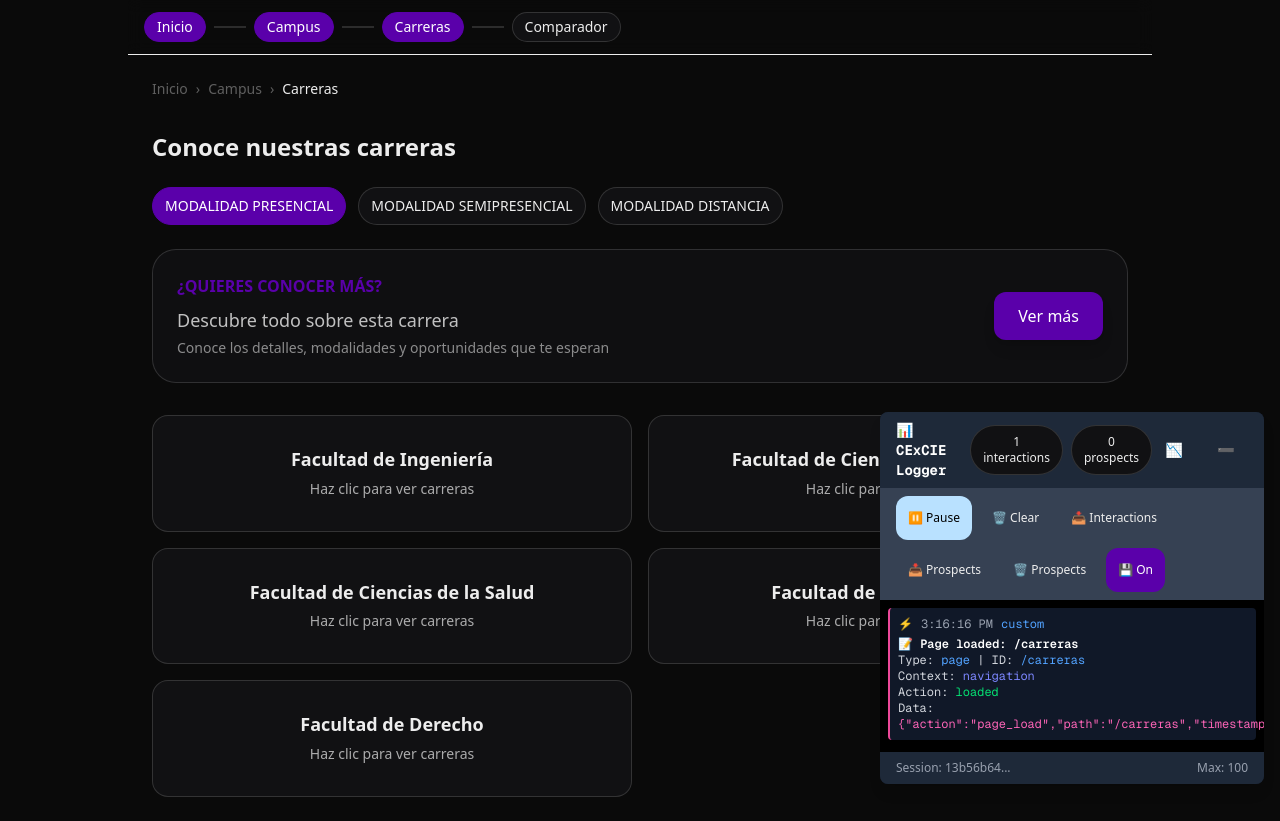
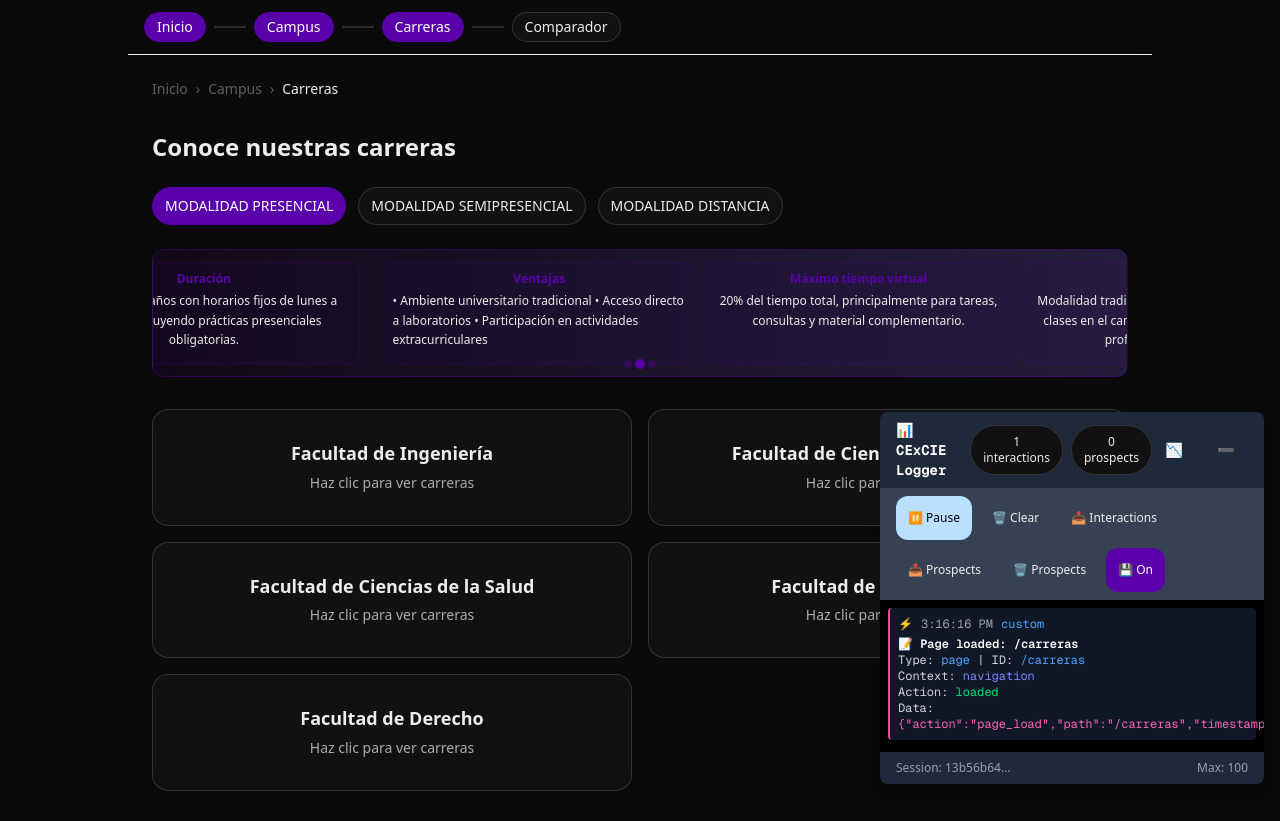
Before and after one commit to jcguzmanr/cexcie-demo, a Next.js app: page /carreras in a window 1280 px wide. Built offline with nearby package versions, Linux system fonts and the light colour scheme.

Commit message:
feat: implementar carrusel de modalidades con 3 elementos por vista y colores UC

```diff
--- a/app/carreras/page.tsx
+++ b/app/carreras/page.tsx
@@ -18,7 +18,14 @@ export default function CarrerasPage() {
   const selectedCarreras = useAppStore((s) => s.selectedCarreras);
   const { toggleCarrera, clearComparador } = useAppStore((s) => s.actions);
   const [open, setOpen] = React.useState<string | null>(null);
-  const [showInfoModal, setShowInfoModal] = React.useState(false);
+  const [currentSlide, setCurrentSlide] = React.useState(0);
+
+  React.useEffect(() => {
+    const interval = setInterval(() => {
+      setCurrentSlide((prev) => (prev + 1) % 3); // 3 posiciones para mostrar 3 elementos por vez
+    }, 5000); // Cambia cada 5 segundos
+    return () => clearInterval(interval);
+  }, []);
 
   return (
     <div className="p-6 grid gap-6">
@@ -40,24 +47,107 @@ export default function CarrerasPage() {
 
       <div className="space-y-8">
 
-        {/* Banner de información adicional */}
-        <div className="rounded-3xl border border-[var(--border)] bg-[color-mix(in_oklab,var(--surface),transparent_20%)] p-6">
-          <div className="flex items-center justify-between">
-            <div className="flex-1">
-              <div className="text-[var(--uc-purple)] font-semibold mb-2">¿QUIERES CONOCER MÁS?</div>
-              <div className="text-[var(--foreground)] opacity-80 leading-relaxed">
-                <p className="text-lg font-medium mb-1">Descubre todo sobre esta carrera</p>
-                <p className="text-sm opacity-70">Conoce los detalles, modalidades y oportunidades que te esperan</p>
+      <div className="w-full h-32 relative overflow-hidden rounded-xl bg-gradient-to-r from-[var(--uc-purple)]/10 to-[var(--uc-lilac)]/20 border border-[var(--uc-purple)]/30">
+            <div className="absolute inset-0 flex transition-transform duration-1000 ease-in-out"
+                 style={{ transform: `translateX(-${(currentSlide * 100)}%)` }}>
+
+              {/* Posición 1: ¿Qué es? + Beneficios + Duración */}
+              <div className="w-full flex-shrink-0 flex gap-2 p-3">
+                <div className="flex-1 bg-[var(--uc-purple)]/5 rounded-lg p-2 border border-[var(--uc-purple)]/20">
+                  <div className="text-[var(--uc-purple)] font-semibold text-xs mb-1 text-center">¿Qué es?</div>
+                  <div className="text-[var(--foreground)] text-xs leading-relaxed text-center">
+                    {modalidad === "presencial" && "Modalidad tradicional donde asistes físicamente a clases en el campus, con interacción directa con profesores y compañeros."}
+                    {modalidad === "semipresencial" && "Combinación de clases presenciales y virtuales, ofreciendo flexibilidad manteniendo la conexión personal."}
+                    {modalidad === "distancia" && "Educación completamente en línea con plataformas digitales avanzadas, permitiendo estudiar desde cualquier lugar."}
+                  </div>
+                </div>
+                <div className="flex-1 bg-[var(--uc-purple)]/5 rounded-lg p-2 border border-[var(--uc-purple)]/20">
+                  <div className="text-[var(--uc-purple)] font-semibold text-xs mb-1 text-center">Beneficios</div>
+                  <div className="text-[var(--foreground)] text-xs leading-relaxed">
+                    {modalidad === "presencial" && "• Experiencia inmersiva completa\n• Networking directo\n• Acceso inmediato a recursos físicos"}
+                    {modalidad === "semipresencial" && "• Flexibilidad de horarios\n• Ahorro en transporte\n• Combinación de lo mejor de ambos mundos"}
+                    {modalidad === "distancia" && "• Máxima flexibilidad\n• Ahorro en tiempo y transporte\n• Acceso global a la educación"}
+                  </div>
+                </div>
+                <div className="flex-1 bg-[var(--uc-purple)]/5 rounded-lg p-2 border border-[var(--uc-purple)]/20">
+                  <div className="text-[var(--uc-purple)] font-semibold text-xs mb-1 text-center">Duración</div>
+                  <div className="text-[var(--foreground)] text-xs leading-relaxed text-center">
+                    {modalidad === "presencial" && "Carreras de 5 años con horarios fijos de lunes a viernes, incluyendo prácticas presenciales obligatorias."}
+                    {modalidad === "semipresencial" && "Carreras de 5 años con clases presenciales 2-3 veces por semana y actividades virtuales complementarias."}
+                    {modalidad === "distancia" && "Carreras de 5 años con ritmo personalizado, permitiendo completar en menos tiempo según tu dedicación."}
+                  </div>
+                </div>
+              </div>
+
+              {/* Posición 2: Ventajas + Máximo tiempo virtual + ¿Qué es? */}
+              <div className="w-full flex-shrink-0 flex gap-2 p-3">
+                <div className="flex-1 bg-[var(--uc-purple)]/5 rounded-lg p-2 border border-[var(--uc-purple)]/20">
+                  <div className="text-[var(--uc-purple)] font-semibold text-xs mb-1 text-center">Ventajas</div>
+                  <div className="text-[var(--foreground)] text-xs leading-relaxed">
+                    {modalidad === "presencial" && "• Ambiente universitario tradicional\n• Acceso directo a laboratorios\n• Participación en actividades extracurriculares"}
+                    {modalidad === "semipresencial" && "• Balance entre flexibilidad y estructura\n• Ahorro en costos de transporte\n• Mantiene conexión social"}
+                    {modalidad === "distancia" && "• Sin limitaciones geográficas\n• Ahorro significativo en costos\n• Compatible con trabajo y familia"}
+                  </div>
+                </div>
+                <div className="flex-1 bg-[var(--uc-purple)]/5 rounded-lg p-2 border border-[var(--uc-purple)]/20">
+                  <div className="text-[var(--uc-purple)] font-semibold text-xs mb-1 text-center">Máximo tiempo virtual</div>
+                  <div className="text-[var(--foreground)] text-xs leading-relaxed text-center">
+                    {modalidad === "presencial" && "20% del tiempo total, principalmente para tareas, consultas y material complementario."}
+                    {modalidad === "semipresencial" && "60% del tiempo total, combinando clases virtuales con sesiones presenciales estratégicas."}
+                    {modalidad === "distancia" && "100% del tiempo total, con plataformas digitales y herramientas virtuales como base principal."}
+                  </div>
+                </div>
+                <div className="flex-1 bg-[var(--uc-purple)]/5 rounded-lg p-2 border border-[var(--uc-purple)]/20">
+                  <div className="text-[var(--uc-purple)] font-semibold text-xs mb-1 text-center">¿Qué es?</div>
+                  <div className="text-[var(--foreground)] text-xs leading-relaxed text-center">
+                    {modalidad === "presencial" && "Modalidad tradicional donde asistes físicamente a clases en el campus, con interacción directa con profesores y compañeros."}
+                    {modalidad === "semipresencial" && "Combinación de clases presenciales y virtuales, ofreciendo flexibilidad manteniendo la conexión personal."}
+                    {modalidad === "distancia" && "Educación completamente en línea con plataformas digitales avanzadas, permitiendo estudiar desde cualquier lugar."}
+                  </div>
+                </div>
+              </div>
+
+              {/* Posición 3: Beneficios + Duración + Ventajas */}
+              <div className="w-full flex-shrink-0 flex gap-2 p-3">
+                <div className="flex-1 bg-[var(--uc-purple)]/5 rounded-lg p-2 border border-[var(--uc-purple)]/20">
+                  <div className="text-[var(--uc-purple)] font-semibold text-xs mb-1 text-center">Beneficios</div>
+                  <div className="text-[var(--foreground)] text-xs leading-relaxed">
+                    {modalidad === "presencial" && "• Experiencia inmersiva completa\n• Networking directo\n• Acceso inmediato a recursos físicos"}
+                    {modalidad === "semipresencial" && "• Flexibilidad de horarios\n• Ahorro en transporte\n• Combinación de lo mejor de ambos mundos"}
+                    {modalidad === "distancia" && "• Máxima flexibilidad\n• Ahorro en tiempo y transporte\n• Acceso global a la educación"}
+                  </div>
+                </div>
+                <div className="flex-1 bg-[var(--uc-purple)]/5 rounded-lg p-2 border border-[var(--uc-purple)]/20">
+                  <div className="text-[var(--uc-purple)] font-semibold text-xs mb-1 text-center">Duración</div>
+                  <div className="text-[var(--foreground)] text-xs leading-relaxed text-center">
+                    {modalidad === "presencial" && "Carreras de 5 años con horarios fijos de lunes a viernes, incluyendo prácticas presenciales obligatorias."}
+                    {modalidad === "semipresencial" && "Carreras de 5 años con clases presenciales 2-3 veces por semana y actividades virtuales complementarias."}
+                    {modalidad === "distancia" && "Carreras de 5 años con ritmo personalizado, permitiendo completar en menos tiempo según tu dedicación."}
+                  </div>
+                </div>
+                <div className="flex-1 bg-[var(--uc-purple)]/5 rounded-lg p-2 border border-[var(--uc-purple)]/20">
+                  <div className="text-[var(--uc-purple)] font-semibold text-xs mb-1 text-center">Ventajas</div>
+                  <div className="text-[var(--foreground)] text-xs leading-relaxed">
+                    {modalidad === "presencial" && "• Ambiente universitario tradicional\n• Acceso directo a laboratorios\n• Participación en actividades extracurriculares"}
+                    {modalidad === "semipresencial" && "• Balance entre flexibilidad y estructura\n• Ahorro en costos de transporte\n• Mantiene conexión social"}
+                    {modalidad === "distancia" && "• Sin limitaciones geográficas\n• Ahorro significativo en costos\n• Compatible con trabajo y familia"}
+                  </div>
+                </div>
               </div>
             </div>
-            <button
-              onClick={() => setShowInfoModal(true)}
-              className="bg-[var(--uc-purple)] hover:bg-[var(--uc-purple)]/90 text-white px-6 py-3 rounded-xl font-medium transition-all duration-200 hover:scale-105 active:scale-95 shadow-lg"
-            >
-              Ver más
-            </button>
+
+            {/* Indicadores de posición */}
+            <div className="absolute bottom-2 left-1/2 transform -translate-x-1/2 flex gap-1">
+              {[0, 1, 2].map((index) => (
+                <div
+                  key={index}
+                  className={`w-2 h-2 rounded-full transition-all duration-300 ${
+                    currentSlide === index ? 'bg-[var(--uc-purple)] scale-125' : 'bg-[var(--uc-purple)]/30'
+                  }`}
+                />
+              ))}
+            </div>
           </div>
-        </div>
 
         {/* Listado de facultades */}
         <div className="grid grid-cols-1 md:grid-cols-2 gap-4">
@@ -138,85 +228,7 @@ export default function CarrerasPage() {
         </Modal>
       ))}
 
-      {/* Modal de información adicional */}
-      <Modal
-        open={showInfoModal}
-        onClose={() => setShowInfoModal(false)}
-        title="Información de la Modalidad"
-        subtitle={`Modalidad ${modalidad.charAt(0).toUpperCase() + modalidad.slice(1)}`}
-      >
-        <div className="space-y-6">
-          <div className="text-center mb-6">
-            <div className="text-4xl mb-3">🎓</div>
-            <p className="text-lg font-medium">Conoce todos los detalles de esta modalidad</p>
-          </div>
 
-          {/* Scroll horizontal con las 5 opciones */}
-          <div className="overflow-x-auto pb-4">
-            <div className="flex gap-4 min-w-max">
-              {/* Qué es */}
-              <div className="w-64 flex-shrink-0">
-                <div className="bg-orange-200 text-black p-4 rounded-xl mb-3 text-center font-semibold">
-                  ¿Qué es?
-                </div>
-                <div className="bg-orange-200 text-black p-4 rounded-xl text-sm leading-relaxed">
-                  {modalidad === "presencial" && "Modalidad tradicional donde asistes físicamente a clases en el campus, con interacción directa con profesores y compañeros."}
-                  {modalidad === "semipresencial" && "Combinación de clases presenciales y virtuales, ofreciendo flexibilidad manteniendo la conexión personal."}
-                  {modalidad === "distancia" && "Educación completamente en línea con plataformas digitales avanzadas, permitiendo estudiar desde cualquier lugar."}
-                </div>
-              </div>
-
-              {/* Beneficios */}
-              <div className="w-64 flex-shrink-0">
-                <div className="bg-orange-200 text-black p-4 rounded-xl mb-3 text-center font-semibold">
-                  Beneficios
-                </div>
-                <div className="bg-orange-200 text-black p-4 rounded-xl text-sm leading-relaxed">
-                  {modalidad === "presencial" && "• Experiencia inmersiva completa\n• Networking directo\n• Acceso inmediato a recursos físicos\n• Horarios estructurados"}
-                  {modalidad === "semipresencial" && "• Flexibilidad de horarios\n• Ahorro en transporte\n• Combinación de lo mejor de ambos mundos\n• Autonomía controlada"}
-                  {modalidad === "distancia" && "• Máxima flexibilidad\n• Ahorro en tiempo y transporte\n• Acceso global a la educación\n• Aprendizaje autodirigido"}
-                </div>
-              </div>
-
-              {/* Duración */}
-              <div className="w-64 flex-shrink-0">
-                <div className="bg-orange-200 text-black p-4 rounded-xl mb-3 text-center font-semibold">
-                  Duración
-                </div>
-                <div className="bg-orange-200 text-black p-4 rounded-xl text-sm leading-relaxed">
-                  {modalidad === "presencial" && "Carreras de 5 años con horarios fijos de lunes a viernes, incluyendo prácticas presenciales obligatorias."}
-                  {modalidad === "semipresencial" && "Carreras de 5 años con clases presenciales 2-3 veces por semana y actividades virtuales complementarias."}
-                  {modalidad === "distancia" && "Carreras de 5 años con ritmo personalizado, permitiendo completar en menos tiempo según tu dedicación."}
-                </div>
-              </div>
-
-              {/* Ventajas */}
-              <div className="w-64 flex-shrink-0">
-                <div className="bg-orange-200 text-black p-4 rounded-xl mb-3 text-center font-semibold">
-                  Ventajas
-                </div>
-                <div className="bg-orange-200 text-black p-4 rounded-xl text-sm leading-relaxed">
-                  {modalidad === "presencial" && "• Ambiente universitario tradicional\n• Acceso directo a laboratorios\n• Participación en actividades extracurriculares\n• Seguimiento personalizado"}
-                  {modalidad === "semipresencial" && "• Balance entre flexibilidad y estructura\n• Ahorro en costos de transporte\n• Mantiene conexión social\n• Adaptable a diferentes estilos de vida"}
-                  {modalidad === "distancia" && "• Sin limitaciones geográficas\n• Ahorro significativo en costos\n• Compatible con trabajo y familia\n• Tecnología de vanguardia"}
-                </div>
-              </div>
-
-              {/* Máximo tiempo virtual */}
-              <div className="w-64 flex-shrink-0">
-                <div className="bg-orange-200 text-black p-4 rounded-xl mb-3 text-center font-semibold">
-                  Máximo tiempo virtual
-                </div>
-                <div className="bg-orange-200 text-black p-4 rounded-xl text-sm leading-relaxed">
-                  {modalidad === "presencial" && "20% del tiempo total, principalmente para tareas, consultas y material complementario."}
-                  {modalidad === "semipresencial" && "60% del tiempo total, combinando clases virtuales con sesiones presenciales estratégicas."}
-                  {modalidad === "distancia" && "100% del tiempo total, con plataformas digitales y herramientas virtuales como base principal."}
-                </div>
-              </div>
-            </div>
-          </div>
-        </div>
-      </Modal>
     </div>
   );
 }
--- a/app/modalidad/page.tsx
+++ b/app/modalidad/page.tsx
@@ -55,7 +55,7 @@ export default function ModalidadPage() {
                   <div className="flex items-center justify-between">
                     <div className="flex-1">
                       <p className="text-[var(--foreground)] opacity-90 mb-2">
-                        Conoce más detalles sobre esta modalidad y descubre si es la opción ideal para tu formación académica
+                        Conoce más detalles sobre esta modalidad y  si es la opción ideal para tu formación académica
                       </p>
                     </div>
                     <button className="inline-flex items-center justify-center px-6 py-3 rounded-full bg-[var(--uc-purple)] text-white font-medium hover:bg-[var(--uc-purple)]/90 transition-all duration-200">
--- a/components/SendResultsModal.tsx
+++ b/components/SendResultsModal.tsx
@@ -67,11 +67,12 @@ export function SendResultsModal({
   selectedCarreras = []
 }: Props) {
   const [name, setName] = useState("");
+  const [dni, setDni] = useState("");
   const [phone, setPhone] = useState("");
   const [email, setEmail] = useState("");
-  const [contactMethod, setContactMethod] = useState<"whatsapp" | "correo">("correo");
+  const [contactMethod, setContactMethod] = useState<"whatsapp" | "correo">("whatsapp");
   const [sent, setSent] = useState(false);
-  const [errors, setErrors] = useState<{ name?: string; phone?: string; email?: string }>({});
+  const [errors, setErrors] = useState<{ name?: string; dni?: string; phone?: string; email?: string }>({});
   const [leadId, setLeadId] = useState<string>("");
   const [showThankYou, setShowThankYou] = useState(false);
 
@@ -86,8 +87,9 @@ export function SendResultsModal({
   }, []);
 
   function handleSend() {
-    const next: { name?: string; phone?: string; email?: string } = {};
+    const next: { name?: string; dni?: string; phone?: string; email?: string } = {};
     if (name.trim().length < 2) next.name = "Ingresa tu nombre completo.";
+    if (dni.trim().length < 8) next.dni = "Ingresa tu DNI (mínimo 8 dígitos).";
     if (!validatePhone(phone)) next.phone = "Ingresa un teléfono válido (e.g., +51 999 999 999).";
     if (!validateEmail(email)) next.email = "Ingresa un email válido.";
     setErrors(next);
@@ -102,7 +104,8 @@ export function SendResultsModal({
         source,
         leadId: newLeadId,
         contactMethod,
-        careerCount: careerNames.length
+        careerCount: careerNames.length,
+        dni: dni.trim()
       });
 
       setSent(true);
@@ -148,6 +151,9 @@ export function SendResultsModal({
               <>Te contactaremos por WhatsApp al <strong>{phone}</strong>.</>
             )}
           </div>
+          <div className="text-sm opacity-70">
+            DNI registrado: <strong>{dni}</strong>
+          </div>
           <div className="flex justify-end">
             <Button onClick={onClose}>Cerrar</Button>
           </div>
@@ -167,6 +173,14 @@ export function SendResultsModal({
             onChange={setName}
             placeholder="Tu nombre completo"
             error={errors.name}
+          />
+
+          <Field
+            label="DNI"
+            value={dni}
+            onChange={setDni}
+            placeholder="12345678"
+            error={errors.dni}
           />
 
           <Field
@@ -192,8 +206,8 @@ export function SendResultsModal({
             value={contactMethod}
             onChange={(v) => setContactMethod(v as "whatsapp" | "correo")}
             options={[
-              { value: "correo", label: "Correo electrónico" },
-              { value: "whatsapp", label: "WhatsApp" }
+              { value: "whatsapp", label: "WhatsApp" },
+              { value: "correo", label: "Correo electrónico" }
             ]}
           />
 
```
Also changed, not shown: app/carrera/[id]/page.tsx (+86 -15 lines).
